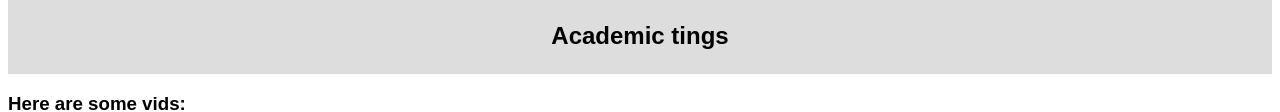
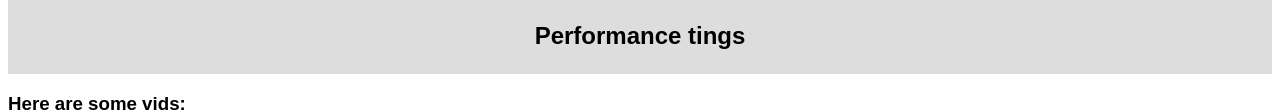
Before and after one commit to danzanfran/danzanfran.github.io, a plain HTML site: page performance.html in a window 1280 px wide. Shown: the part 230-342 px from the top of the page. Drawn offline with Linux system fonts and the light colour scheme.

Commit message:
Update performance.html
changed one word

```diff
--- a/performance.html
+++ b/performance.html
@@ -1,4 +1,4 @@
- <!DOCTYPE html>
+<!DOCTYPE html>
 <html lang="en">
 <head>
 <title>Page Title</title>
@@ -102,7 +102,7 @@
 </div>
 
 <div class="page-header">
-	<h2>Academic tings</h2>
+	<h2>Performance tings</h2>
 </div>
 
 <h3> Here are some vids:</h3>
```
